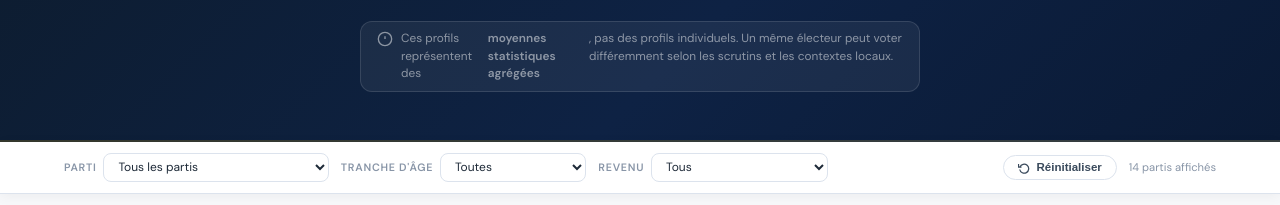
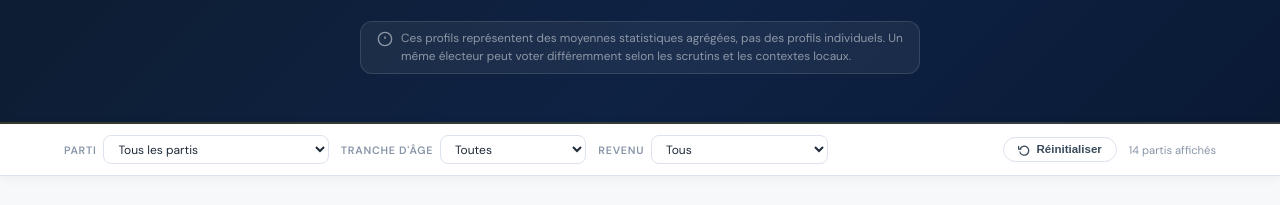
Before and after one commit to Nathou82/Comprendre-la-Politique, a plain HTML site: page profils-electoraux.html in a window 1280 px wide. Shown: the part 298-503 px from the top of the page. Drawn offline with nearby package versions, Linux system fonts and the light colour scheme.

Commit message:
Update profils-electoraux.html

```diff
--- a/profils-electoraux.html
+++ b/profils-electoraux.html
@@ -293,7 +293,7 @@
     <p>Visualisez les tendances électorales françaises selon les caractéristiques socio-démographiques moyennes de chaque parti : âge, revenu, formation, localisation. 14 partis comparés sur données officielles.</p>
     <div class="hero-note">
       <svg width="16" height="16" viewBox="0 0 24 24" fill="none" stroke="currentColor" stroke-width="2" style="flex-shrink:0;margin-top:1px"><circle cx="12" cy="12" r="10"/><line x1="12" y1="8" x2="12" y2="12"/><line x1="12" y1="16" x2="12.01" y2="16"/></svg>
-      Ces profils représentent des <strong>moyennes statistiques agrégées</strong>, pas des profils individuels. Un même électeur peut voter différemment selon les scrutins et les contextes locaux.
+      Ces profils représentent des moyennes statistiques agrégées, pas des profils individuels. Un même électeur peut voter différemment selon les scrutins et les contextes locaux.
     </div>
   </div>
 </div>
```
